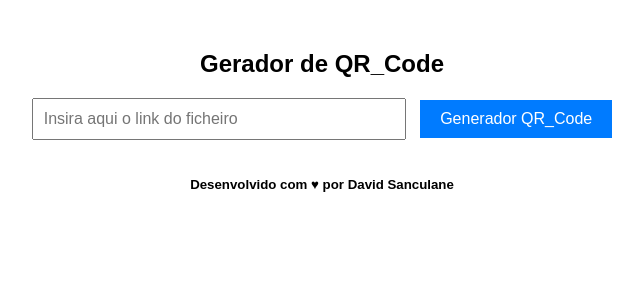
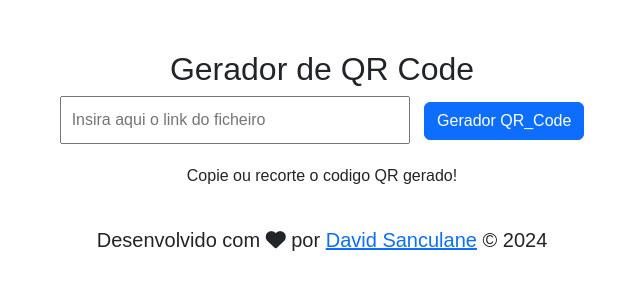
Before and after one commit to DavidSanculane-dev/QRcode_generator, a website: page index.html in a window 1280 px wide. Shown: the whole page, without its empty margins (318-961 px from the left). Drawn offline with nearby package versions, Linux system fonts and the light colour scheme.

Commit message:
Insert footer Ok
Done.

```diff
--- a/index.html
+++ b/index.html
@@ -5,6 +5,10 @@
   <meta charset="UTF-8">
   <meta name="viewport" content="width=device-width, initial-scale=1.0">
   <title>QR_Code Generator</title>
+  <link rel="stylesheet" href="https://cdnjs.cloudflare.com/ajax/libs/font-awesome/6.0.0-beta3/css/all.min.css">
+  <link href="https://cdn.jsdelivr.net/npm/bootstrap@5.3.0-alpha1/dist/css/bootstrap.min.css" rel="stylesheet"
+    integrity="sha384-GLhlTQ8iRABdZLl6O3oVMWSktQOp6b7In1Zl3/Jr59b6EGGoI1IWYybbVYUew+Or" crossorigin="anonymous">
+
   <script src="https://cdnjs.cloudflare.com/ajax/libs/qrcodejs/1.0.0/qrcode.min.js"></script>
   <style>
     body {
@@ -44,9 +48,9 @@
 </head>
 
 <body>
-  <h2>Gerador de QR_Code</h2>
+  <h2>Gerador de QR Code</h2>
   <input type="text" id="linkInput" placeholder="Insira aqui o link do ficheiro">
-  <button onclick="generateQRCode()">Generador QR_Code</button>
+  <button onclick="generateQRCode()" class="btn btn-primary">Gerador QR_Code</button>
 
   <div id="qrcode"></div>
 
@@ -71,9 +75,13 @@
       });
     }
   </script>
+  <div>
+    <p>Copie ou recorte o codigo QR gerado!</p>
+  </div>
 </body>
 <footer>
-  <h5><br>Desenvolvido com &hearts; por David Sanculane</h5>
+  <h5><br>Desenvolvido com <i class="fas fa-heart"></i> por <a
+      href="https://www.linkedin.com/in/david-sanculane-143b4141/">David Sanculane</a> &copy; 2024</h5>
 </footer>
 
 </html>
```
